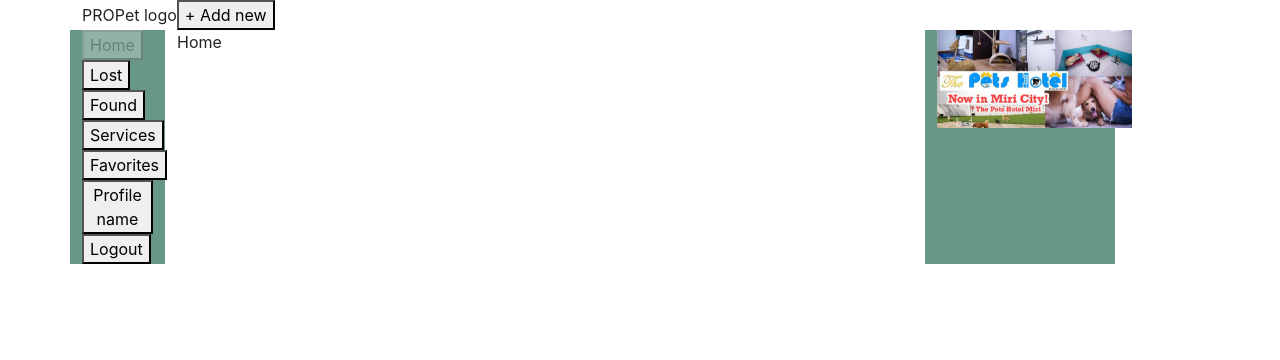
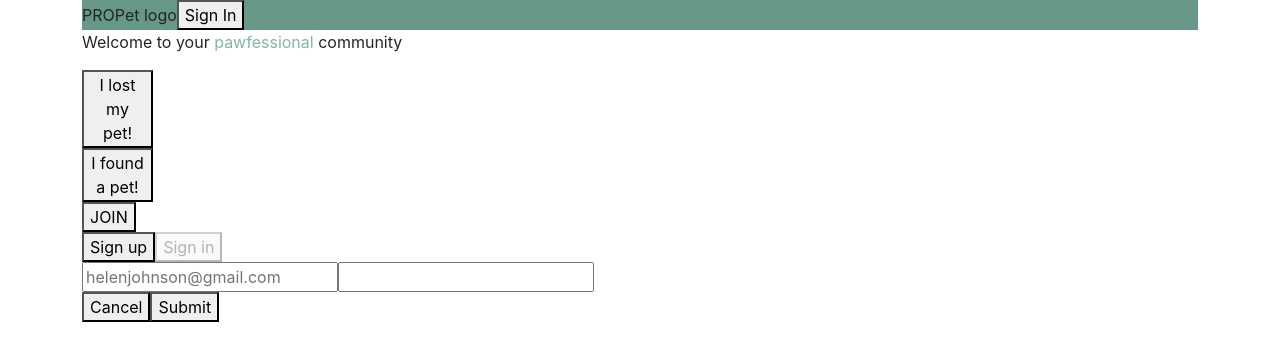
Before and after one commit to IlyaKostogrud/ProPets_2023_DG_IK_VP, a React (Create React App) app: page / in a window 1280 px wide. Both pictures are taken after a click on the button "Sign In". Shown: the top 360 px of the page. Built offline with nearby package versions, Linux system fonts and the light colour scheme.

Commit message:
Revert "Revert "In work""
This reverts commit a147c901cea1e6a0d9a6731581c8b5788728114c.

```diff
--- a/src/App.css
+++ b/src/App.css
@@ -37,6 +37,10 @@
   }
 }
 
+.pawfessional{
+  color: #84B6A3;
+}
+
 .green{
   background-color: #669885;
 }
--- a/src/components/Header.jsx
+++ b/src/components/Header.jsx
@@ -9,7 +9,7 @@ const Header = (props) => {
         return (
             <div className={`header ${h_color}`}>
                 PROPet logo
-                <HeaderButtons/>
+                <HeaderButtons handleClickProceed={props.handleClickProceed}/>
             </div>
         );
     };
--- a/src/components/HeaderButtons.jsx
+++ b/src/components/HeaderButtons.jsx
@@ -2,15 +2,13 @@ import React from 'react';
 import {ADD_NEW, FAVORITES, FOUND, HOME, LOST, LOST_FORM, SERVICES} from "../utils/constants";
 import {changeDisplay} from "../store/mainDisplaySlice";
 import {useDispatch, useSelector} from "react-redux";
-import {changeState} from "../store/welcomeMainSlice";
 
-const HeaderButtons = () => {
+const HeaderButtons = ({handleClickProceed}) => {
     const {display} = useSelector(state => state.mainDisplay);
     const dispatch = useDispatch();
 
     const handleClickSignIn = () => {
-        dispatch(changeDisplay(HOME));
-        dispatch(changeState(false));
+        handleClickProceed(true);
     };
 
     switch (display) {
--- a/src/components/LoginForm.jsx
+++ /dev/null
@@ -1,13 +0,0 @@
-import React from 'react';
-
-const LoginForm = () => {
-    return (
-        <div>
-            Login form
-            <button>Cancel</button>
-            <button>Submit</button>
-        </div>
-    );
-};
-
-export default LoginForm;
--- /dev/null
+++ b/src/components/LoginRegistrationForm.jsx
@@ -0,0 +1,28 @@
+import React from 'react';
+import {changeDisplay} from "../store/mainDisplaySlice";
+import {changeState} from "../store/welcomeMainSlice";
+import {useDispatch, useSelector} from "react-redux";
+
+const LoginRegistrationForm = ({changeCondition, whatToRenderNext}) => {
+    const {login} = useSelector(state => state.renderLoginR);
+    const dispatch = useDispatch();
+    const handleClickSignIn = () => {
+        dispatch(changeDisplay(whatToRenderNext));
+        dispatch(changeState(false));
+    };
+
+    return (
+        <div>
+            <form>
+                {login || <input type={'text'} placeholder={'Helen Johnson'}/>}
+                <input type={'email'} placeholder={'helenjohnson@gmail.com'}/>
+                <input type={'password'}/>
+                {login || <input type={'password'}/>}
+            </form>
+            <button onClick={() => changeCondition()}>Cancel</button>
+            <button onClick={handleClickSignIn}>Submit</button>
+        </div>
+    );
+};
+
+export default LoginRegistrationForm;
--- a/src/components/LoginRegistrationStep.jsx
+++ b/src/components/LoginRegistrationStep.jsx
@@ -1,15 +1,17 @@
-import React, {useState} from 'react';
-import RegistrationForm from "./RegistrationForm";
-import LoginForm from "./LoginForm";
+import React from 'react';
+import LoginRegistrationForm from "./LoginRegistrationForm";
+import {useDispatch, useSelector} from "react-redux";
+import {renderLogin} from "../store/renderLoginSlice";
 
-const LoginRegistrationStep = ({logOrReg}) => {
-    const [registration, setRegistration] = useState(logOrReg)
+const LoginRegistrationStep = (props) => {
+    const {login} = useSelector(state => state.renderLoginR);
+    const dispatch = useDispatch();
 
     return (
         <div>
-            <button disabled={registration}>Sign up</button>
-            <button disabled={!registration}>Sign in</button>
-            {registration ? <RegistrationForm/> : <LoginForm/>}
+            <button disabled={!login} onClick={() => dispatch(renderLogin(false))}>Sign up</button>
+            <button disabled={login} onClick={() => dispatch(renderLogin(true))} >Sign in</button>
+            <LoginRegistrationForm {...props}/>
         </div>
     );
 };
--- a/src/components/RegistrationForm.jsx
+++ /dev/null
@@ -1,13 +0,0 @@
-import React from 'react';
-
-const RegistrationForm = () => {
-    return (
-        <div>
-            Registration Form
-            <button>Cancel</button>
-            <button>Submit</button>
-        </div>
-    );
-};
-
-export default RegistrationForm;
--- /dev/null
+++ b/src/components/WelcomeButtons.jsx
@@ -0,0 +1,31 @@
+import React, {useState} from 'react';
+import {LOST_FORM} from "../utils/constants";
+
+const WelcomeButtons = ({handleClickProceed}) => {
+    const [lost, setLost] = useState(false);
+    const [found, setFound] = useState(false);
+
+    const handleMouseEnterLeave = (state, setter) => {
+        setter(!state);
+    }
+
+    return (
+        <div className={'col-1'}>
+            <button onMouseEnter={() => handleMouseEnterLeave(lost, setLost)}
+                    onMouseLeave={() => handleMouseEnterLeave(lost, setLost)}
+                    onClick={() => handleClickProceed(false, LOST_FORM)}>{
+                lost ? 'Click to find!' : 'I lost my pet!'
+            }
+            </button>
+            <button onMouseEnter={() => handleMouseEnterLeave(found, setFound)}
+                    onMouseLeave={() => handleMouseEnterLeave(found, setFound)}
+                    onClick={() => handleClickProceed(false)}>{
+                found ? 'What to do?' : 'I found a pet!'
+            }
+            </button>
+            <button onClick={() => handleClickProceed(false)}>JOIN</button>
+        </div>
+    );
+};
+
+export default WelcomeButtons;
--- a/src/components/WelcomePage.jsx
+++ b/src/components/WelcomePage.jsx
@@ -1,33 +1,38 @@
 import React, {useState} from 'react';
 import Header from "./Header";
 import LoginRegistrationStep from "./LoginRegistrationStep";
+import {useDispatch} from "react-redux";
+import {renderLogin} from "../store/renderLoginSlice";
+import {HOME} from "../utils/constants";
+import WelcomeButtons from "./WelcomeButtons";
 
-let logOrReg;
+let whatToRenderNext;
 const WelcomePage = () => {
     const [condition, setCondition] = useState(false);
+    const dispatch = useDispatch();
 
-    const handleClickProceed = (bool) =>{
-        logOrReg = bool;
-        setCondition(true);
+    const handleClickProceed = (bool, display = HOME) => {
+        whatToRenderNext = display;
+        dispatch(renderLogin(bool));
+        changeCondition();
+    };
+
+    const changeCondition = () => {
+        setCondition(!condition);
     };
 
     return (
         <div className={'welcome-page container'}>
             <div className={'row'}>
                 <div className={'col-12'}>
-                    <Header h_color={'green'}/>
+                    <Header h_color={'green'} handleClickProceed={handleClickProceed}/>
                 </div>
             </div>
             <div className={'row'}>
-                <div className={'col-1'}>
-                    <button onClick={() => handleClickProceed(true)}>I lost my pet!</button>
-                    <button onClick={() => handleClickProceed(true)}>I found a pet!</button>
-                    <button onClick={() => handleClickProceed(false)}>JOIN</button>
-                </div>
+                <p>Welcome to your <span className={'pawfessional'}>pawfessional</span> community</p>
+                <WelcomeButtons handleClickProceed={handleClickProceed}/>
             </div>
-
-
-            {condition && <LoginRegistrationStep logOrReg={logOrReg}/>}
+            {condition && <LoginRegistrationStep changeCondition={changeCondition} whatToRenderNext={whatToRenderNext}/>}
         </div>
     );
 };
--- a/src/store/configureStore.js
+++ b/src/store/configureStore.js
@@ -1,10 +1,12 @@
 import {configureStore} from "@reduxjs/toolkit";
 import mainDisplayReducer from './mainDisplaySlice';
 import welcomeMainReducer from './welcomeMainSlice';
+import renderLoginReducer from './renderLoginSlice';
 
 export default configureStore({
     reducer: {
         welcomeMainR: welcomeMainReducer,
+        renderLoginR: renderLoginReducer,
         mainDisplay: mainDisplayReducer
     }
 });
--- /dev/null
+++ b/src/store/renderLoginSlice.js
@@ -0,0 +1,16 @@
+import {createSlice} from "@reduxjs/toolkit";
+
+export const renderLoginSlice = createSlice({
+    name: 'loginOrRegistrationR',
+    initialState:{
+        login: false
+    },
+    reducers: {
+        renderLogin(state, action) {
+            state.login = action.payload;
+        }
+    }
+});
+
+export const {renderLogin} = renderLoginSlice.actions;
+export default renderLoginSlice.reducer;
--- a/src/utils/constants.js
+++ b/src/utils/constants.js
@@ -7,6 +7,5 @@ export const SERVICES = 'SERVICES';
 export const FAVORITES = 'FAVORITES';
 export const ADD_NEW = 'ADD_NEW';
 export const PROFILE = 'PROFILE';
-export const SIGN_IN = 'SIGN_IN';
 
 export const lorem_ipsum = "Lorem ipsum dolor sit amet, consectetur adipisicing elit. Alias deserunt, dolorem dolores earum facere illum maiores minus mollitia nisi, praesentium vel veniam? Esse, itaque magni! Expedita itaque quam qui rerum!"
```
